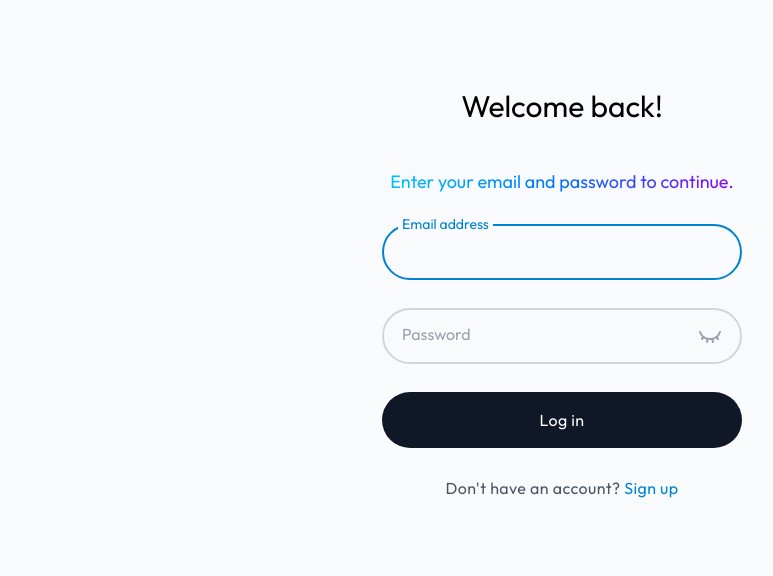
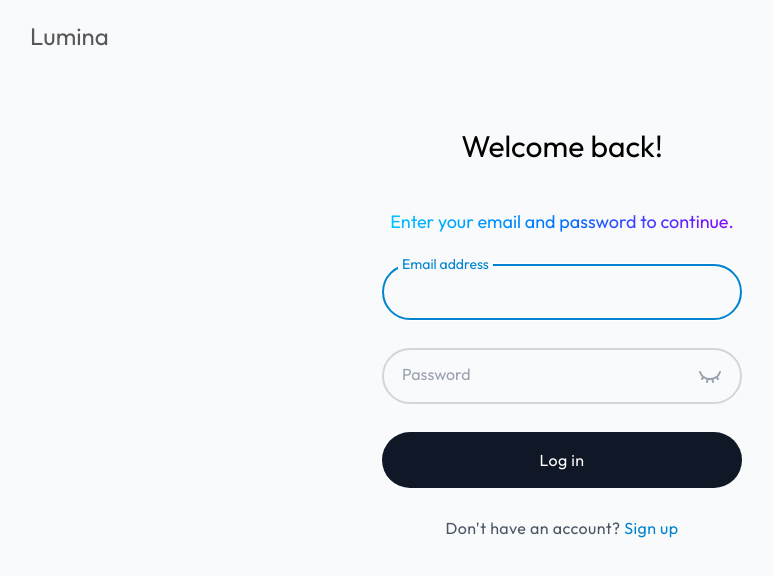
Before and after one commit to viveksingh-01/lumina, a React (Vite) app: page /auth/log-in in a window 1280 px wide. Shown: the top 576 px of the page, without its empty margins (78-851 px from the left). Built offline with nearby package versions, Linux system fonts and the light colour scheme; no server answers.

Commit message:
feat: add brand header on top of signup and login pages

```diff
--- a/src/components/Login/Login.tsx
+++ b/src/components/Login/Login.tsx
@@ -33,7 +33,7 @@ const Login: React.FC = () => {
   };
 
   return (
-    <div className="min-h-screen flex flex-col items-center pt-20 bg-gray-50 p-4">
+    <div className="flex flex-col items-center p-4">
       <h1 className="text-3xl p-2 mb-9">Welcome back!</h1>
       <div>
         <h2 className="mb-7 text-lg text-center text-gradient-lumina">Enter your email and password to continue.</h2>
--- a/src/components/Signup/SignupMultistep.tsx
+++ b/src/components/Signup/SignupMultistep.tsx
@@ -58,7 +58,7 @@ const SignupMultistep = () => {
   return success ? (
     <Success />
   ) : (
-    <div className="min-h-screen flex flex-col items-center pt-20 bg-gray-50 p-4">
+    <div className="p-4 flex flex-col items-center">
       <h1 className="text-3xl p-2 mb-9">Create an account</h1>
       <div>
         <form onSubmit={handleSubmit(submitForm)}>
--- a/src/pages/Auth/Auth.tsx
+++ b/src/pages/Auth/Auth.tsx
@@ -2,7 +2,10 @@ import { Outlet } from "react-router-dom";
 
 const Auth: React.FC = () => {
   return (
-    <main>
+    <main className="min-h-screen bg-gray-50">
+      <nav className="p-5 ml-[88px] mb-8">
+        <p className="text-2xl text-[#585858]">Lumina</p>
+      </nav>
       <Outlet />
     </main>
   );
```
